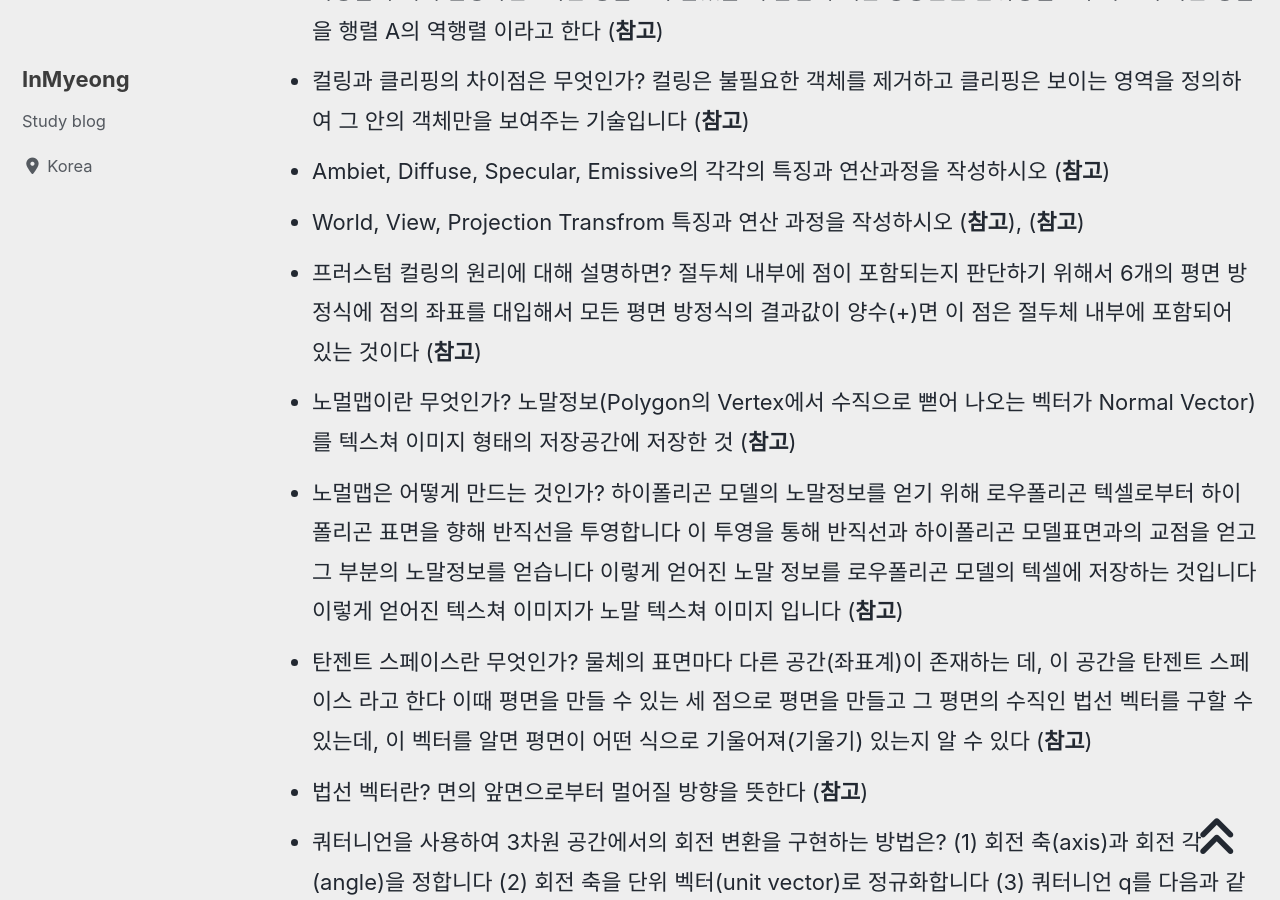
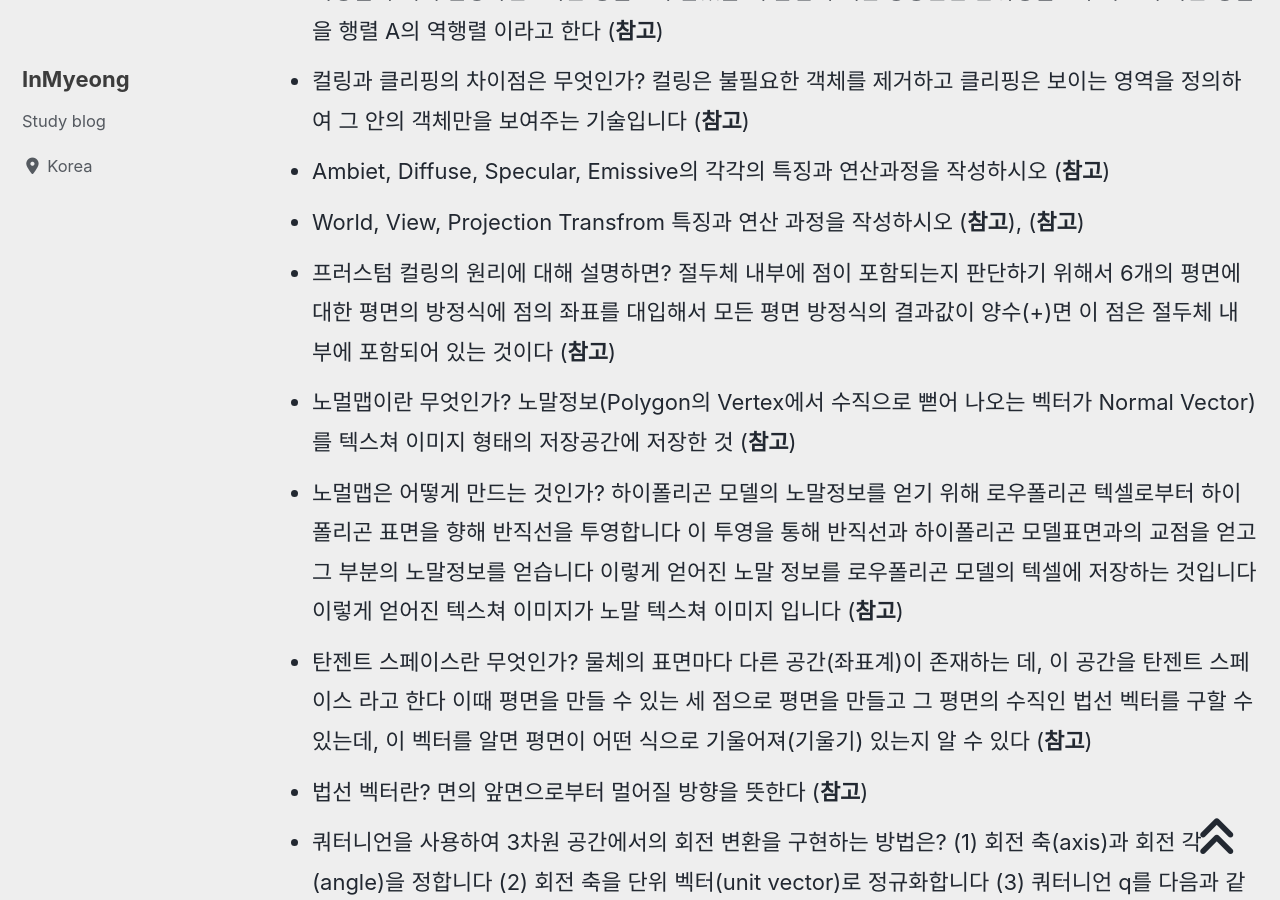
Before and after one commit to devMyeong/devMyeong.github.io, a Jekyll site: the page built from _posts/cs/2022-09-05-블로그-면접준비.md, in a window 1280 px wide and 900 px high, scrolled down 22042 px. Built offline with Jekyll 4.4.1, drawn with Linux system fonts in a browser that asks for light colours; cached includes are drawn as plain includes; nearby versions of some CDN libraries; some web fonts are replaced; comment, search, counter and statistics services are not loaded.

Commit message:
Chore : 수정

```diff
--- a/_posts/cs/2022-09-05-블로그-면접준비.md
+++ b/_posts/cs/2022-09-05-블로그-면접준비.md
@@ -204,7 +204,7 @@ last_modified_at: 2022-10-30
 - 컬링과 클리핑의 차이점은 무엇인가? 컬링은 불필요한 객체를 제거하고 클리핑은 보이는 영역을 정의하여 그 안의 객체만을 보여주는 기술입니다 ([**참고**](https://doobudubu.tistory.com/m/243))
 - Ambiet, Diffuse, Specular, Emissive의 각각의 특징과 연산과정을 작성하시오 ([**참고**](https://velog.io/@sham/miniRT-%ED%95%B5%EC%8B%AC%EA%B0%9C%EB%85%90-%ED%90%81-%EC%A1%B0%EB%AA%85-%EB%AA%A8%EB%8D%B8))
 - World, View, Projection Transfrom 특징과 연산 과정을 작성하시오 ([**참고**](https://blog.naver.com/jerrypoiu/221509399978)), ([**참고**](https://createcode.tistory.com/15))
-- 프러스텀 컬링의 원리에 대해 설명하면? 절두체 내부에 점이 포함되는지 판단하기 위해서 6개의 평면 방정식에 점의 좌표를 대입해서 모든 평면 방정식의 결과값이 양수(+)면 이 점은 절두체 내부에 포함되어 있는 것이다 ([**참고**](https://lalyns.tistory.com/entry/%ED%94%84%EB%9F%AC%EC%8A%A4%ED%85%80-%EC%BB%AC%EB%A7%81-%EB%B7%B0%EC%A2%8C%ED%91%9C%EA%B3%84-1))
+- 프러스텀 컬링의 원리에 대해 설명하면? 절두체 내부에 점이 포함되는지 판단하기 위해서 6개의 평면에 대한 평면의 방정식에 점의 좌표를 대입해서 모든 평면 방정식의 결과값이 양수(+)면 이 점은 절두체 내부에 포함되어 있는 것이다 ([**참고**](https://lalyns.tistory.com/entry/%ED%94%84%EB%9F%AC%EC%8A%A4%ED%85%80-%EC%BB%AC%EB%A7%81-%EB%B7%B0%EC%A2%8C%ED%91%9C%EA%B3%84-1))
 - 노멀맵이란 무엇인가? 노말정보(Polygon의 Vertex에서 수직으로 뻗어 나오는 벡터가 Normal Vector)를 텍스쳐 이미지 형태의 저장공간에 저장한 것 ([**참고**](http://media.cgland.com/news.html?part=&modes=view&page=674&no=3081&word=))
 - 노멀맵은 어떻게 만드는 것인가? 하이폴리곤 모델의 노말정보를 얻기 위해 로우폴리곤 텍셀로부터 하이폴리곤 표면을 향해 반직선을 투영합니다 이 투영을 통해 반직선과 하이폴리곤 모델표면과의 교점을 얻고 그 부분의 노말정보를 얻습니다 이렇게 얻어진 노말 정보를 로우폴리곤 모델의 텍셀에 저장하는 것입니다 이렇게 얻어진 텍스쳐 이미지가 노말 텍스쳐 이미지 입니다 ([**참고**](http://media.cgland.com/news.html?part=&modes=view&page=674&no=3081&word=))
 - 탄젠트 스페이스란 무엇인가? 물체의 표면마다 다른 공간(좌표계)이 존재하는 데, 이 공간을 탄젠트 스페이스 라고 한다 이때 평면을 만들 수 있는 세 점으로 평면을 만들고 그 평면의 수직인 법선 벡터를 구할 수 있는데, 이 벡터를 알면 평면이 어떤 식으로 기울어져(기울기) 있는지 알 수 있다 ([**참고**](https://mgun.tistory.com/1289))
```
